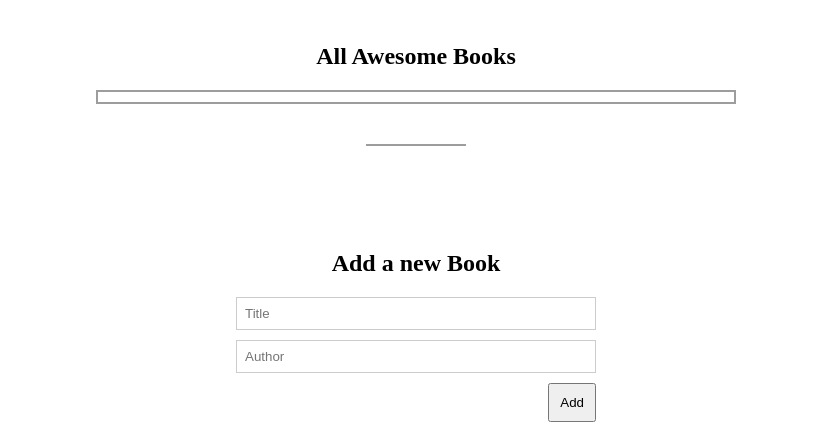
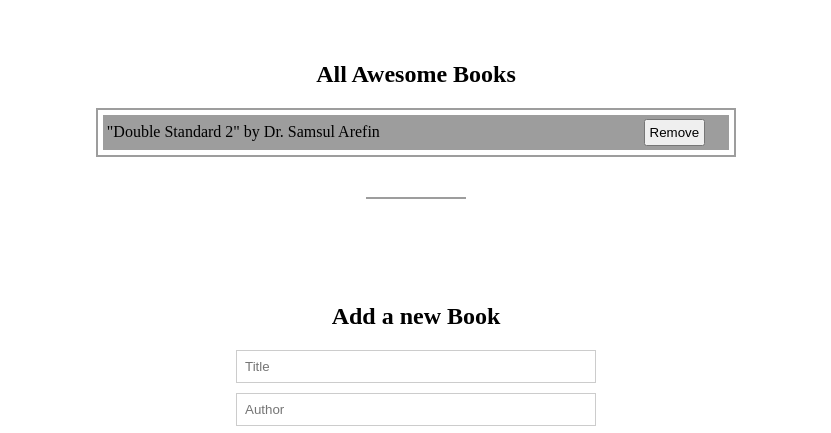
Before and after one commit to Masuduzzaman811/Awesome-Books-ES6, a website with bundled scripts: page index.html in a window 1280 px wide. Shown: the part 69-502 px from the top of the page, without its empty margins (224-1055 px from the left). Built offline with nearby package versions, Linux system fonts and the light colour scheme.

Commit message:
update html,css and js files

```diff
--- a/index.css
+++ b/index.css
@@ -24,7 +24,6 @@ body {
   justify-content: center;
 }
 
-/* Nav-bar */
 .nav-container {
   display: flex;
   position: fixed;
@@ -146,8 +145,6 @@ hr {
   margin: 40px auto;
 }
 
-/* Contact-Page */
-
 .contact-container {
   display: none;
   margin-bottom: 10rem;
--- a/index.html
+++ b/index.html
@@ -58,6 +58,6 @@
     </div>
   </footer>
 
-  <script src="./index.js"></script>
+  <script type="module" src="./index.js"></script>
 </body>
 </html>
--- a/index.js
+++ b/index.js
@@ -45,9 +45,7 @@ bookListSection.addEventListener('click', (event) => {
 });
 
 const dateSection = document.querySelector('.date');
-const dateTime = luxon.DateTime.now().toLocaleString(
-  luxon.DateTime.DATETIME_FULL,
-);
+const dateTime = luxon.DateTime.now().toLocaleString(luxon.DateTime.DATETIME_FULL,);
 dateSection.innerHTML = dateTime;
 
 const bookList = document.querySelector('.list-link');
```
Also changed, not shown: modules/book.js (line endings or trailing spaces).
